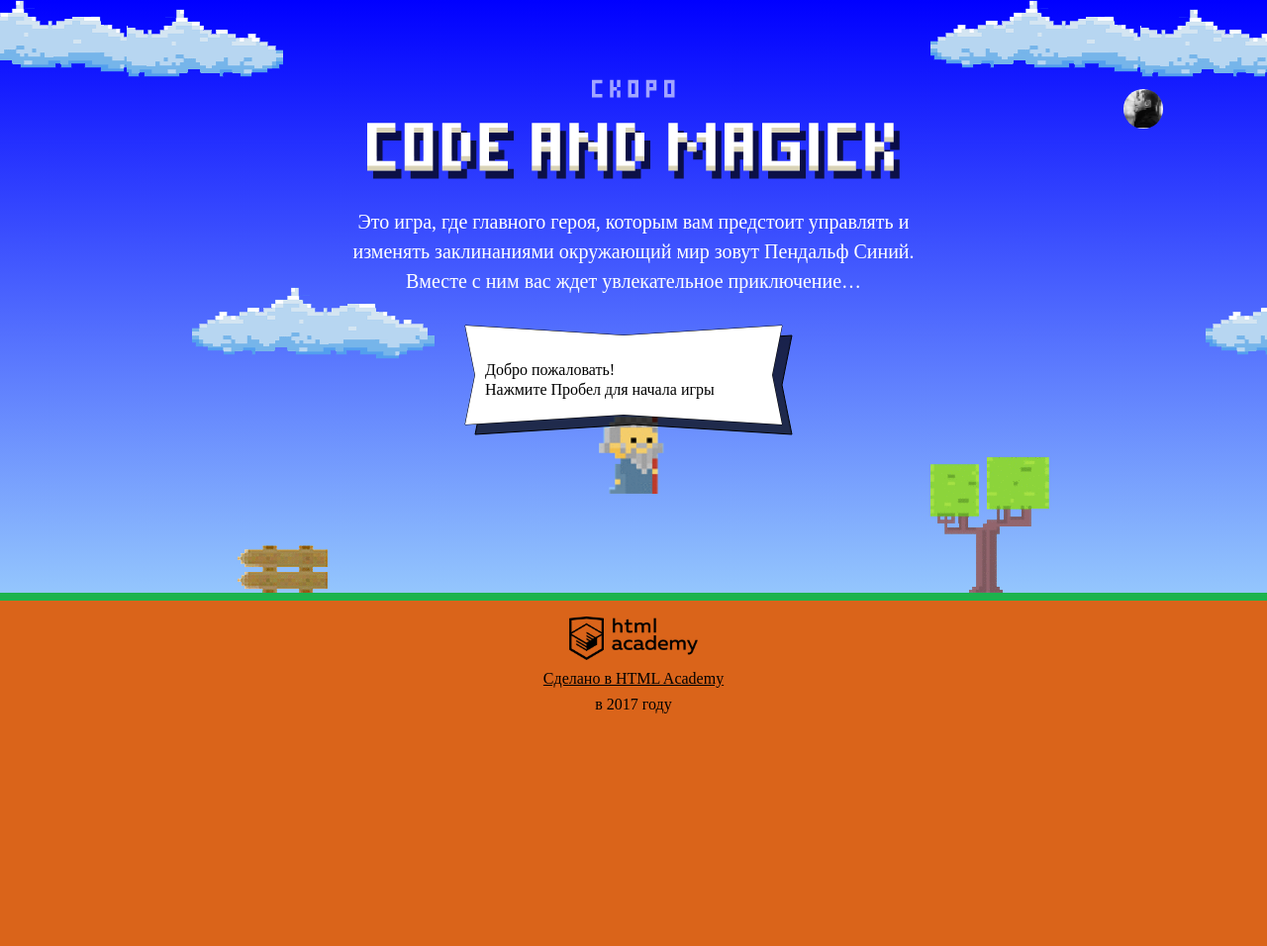
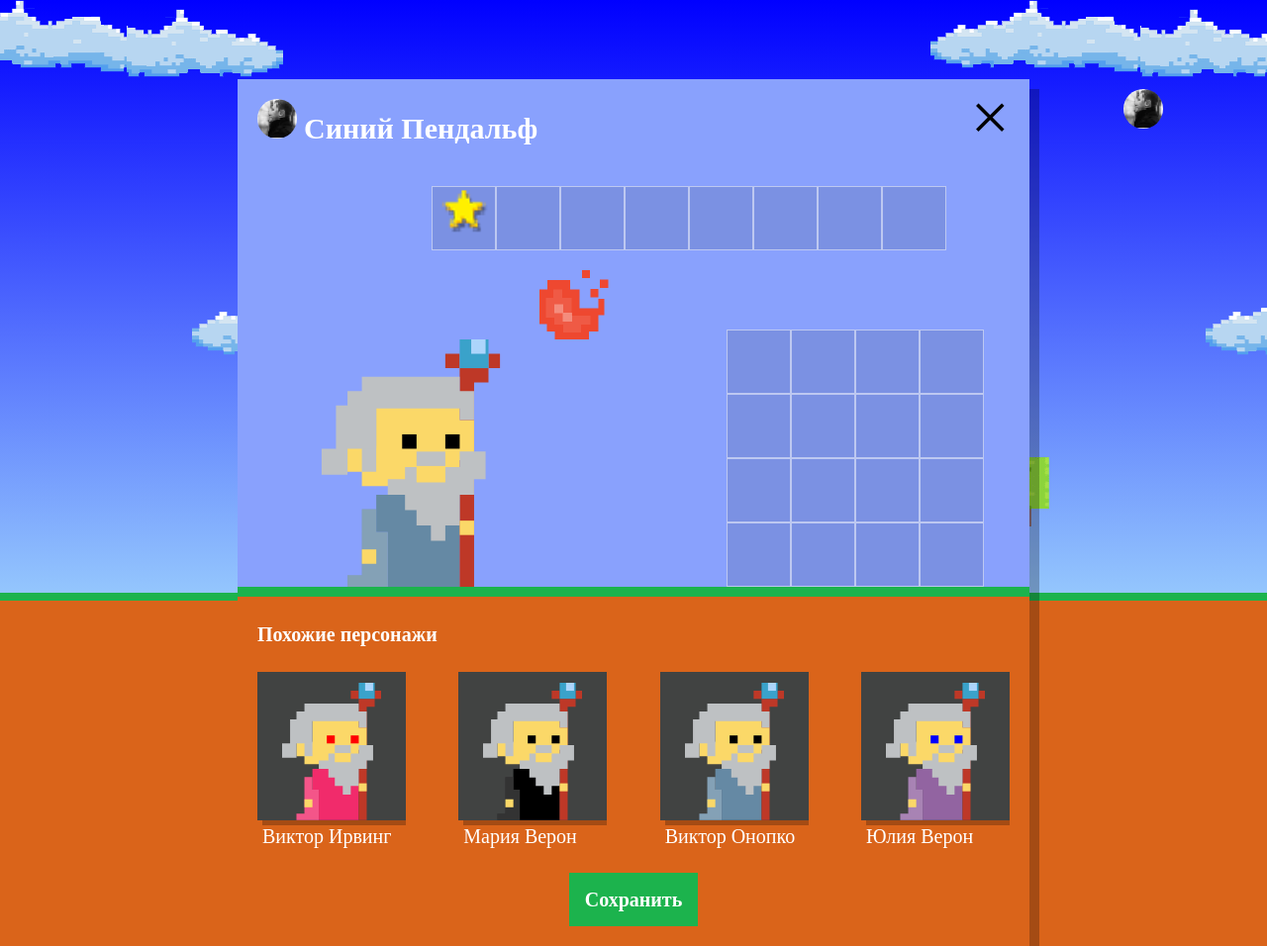
Before and after one commit to benetta/265117-code-and-magick, a website: page index.html in a window 1280 px wide. Shown: the whole page at 99% size. Before the commit the page ends 800 px from the top, so only its background shows below. Drawn offline with Linux system fonts and the light colour scheme; a web font is replaced by a local one.

Commit message:
создала похожих волшебников

```diff
--- a/index.html
+++ b/index.html
@@ -199,6 +199,7 @@
   }
 </script>
 <script src="js/stat.js"></script>
+<script src="js/setup.js"></script>
 <script src="js/game.js"></script>
 
 </body>
--- /dev/null
+++ b/js/setup.js
@@ -0,0 +1,48 @@
+'use strict';
+
+var WIZARD_NAMES = ['Иван', 'Хуан Себастьян', 'Мария', 'Кристоф', 'Виктор', 'Юлия', 'Люпита', 'Вашингтон'];
+var WIZARD_SURNAMES = ['да Марья', 'Верон', 'Мирабелла', 'Вальц', 'Онопко', 'Топольницкая', 'Нионго', 'Ирвинг'];
+var COAT_COLORS = ['rgb(101, 137, 164)', 'rgb(241, 43, 107)', 'rgb(146, 100, 161)', 'rgb(56, 159, 117)', 'rgb(215, 210, 55)', 'rgb(0, 0, 0)'];
+var EYE_COLORS = ['black', 'red', 'blue', 'yellow', 'green'];
+
+var setup = document.querySelector('.setup');
+setup.classList.remove('hidden');
+
+var similarWizards = [];
+
+function getRandomNum(i) {
+  var num = Math.floor(Math.random() * i);
+  return num;
+}
+
+function Wizard() {
+  this.name = WIZARD_NAMES[getRandomNum(WIZARD_NAMES.length)] + ' ' + WIZARD_SURNAMES[getRandomNum(WIZARD_SURNAMES.length)];
+  this.coatColor = COAT_COLORS[getRandomNum(COAT_COLORS.length)];
+  this.eyesColor = EYE_COLORS[getRandomNum(EYE_COLORS.length)];
+}
+
+for (var i = 0; i < 4; i++) {
+  similarWizards.push(new Wizard());
+}
+
+var similarList = document.querySelector('.setup-similar-list');
+var similarWizardTemplate = document.querySelector('#similar-wizard-template').content.querySelector('.setup-similar-item');
+
+var renderWizard = function (wizard) {
+  var wizardElement = similarWizardTemplate.cloneNode(true);
+
+  wizardElement.querySelector('.setup-similar-label').textContent = wizard.name;
+  wizardElement.querySelector('.wizard-coat').style.fill = wizard.coatColor;
+  wizardElement.querySelector('.wizard-eyes').style.fill = wizard.eyesColor;
+
+  return wizardElement;
+};
+
+var fragment = document.createDocumentFragment();
+for (i = 0; i < 4; i++) {
+  fragment.appendChild(renderWizard(similarWizards[i]));
+}
+
+similarList.appendChild(fragment);
+
+document.querySelector('.setup-similar').classList.remove('hidden');
```
